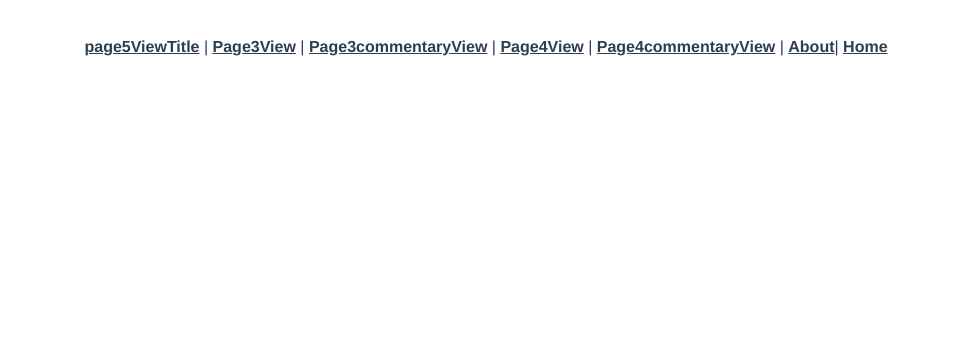
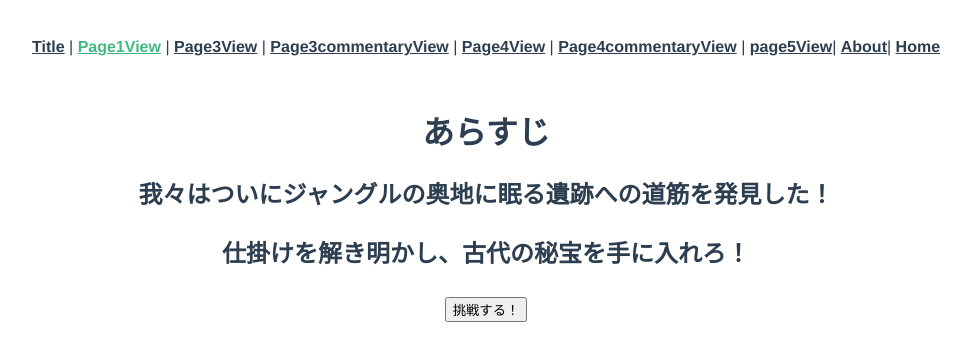
Before and after one commit to webex16-team-10/team10-original-app, a Vue app: page /page1 in a window 1280 px wide. Shown: the top 360 px of the page, without its empty margins (154-1125 px from the left). Built offline with nearby package versions, Linux system fonts and the light colour scheme.

Commit message:
あらすじを追加しました

```diff
--- a/src/App.vue
+++ b/src/App.vue
@@ -1,11 +1,12 @@
 <template>
   <nav>
-    <router-link to="/page5View">page5View</router-link>
     <router-link to="/title">Title</router-link> |
+    <router-link to="/page1">Page1View</router-link> |
     <router-link to="/page3">Page3View</router-link> |
     <router-link to="/page3commentary">Page3commentaryView</router-link> |
     <router-link to="/page4">Page4View</router-link> |
     <router-link to="/page4commentary">Page4commentaryView</router-link> |
+    <router-link to="/page5View">page5View</router-link>|
     <router-link to="/about">About</router-link>|
     <router-link to="/">Home</router-link>
   </nav>
--- a/src/router/index.js
+++ b/src/router/index.js
@@ -20,6 +20,11 @@ const routes = [
     path: "/title",
     name: "title",
     component: () => import("../views/TitleView.vue"),
+  },
+  {
+    path: "/page1",
+    name: "page1",
+    component: () => import("../views/page1View.vue"),
   },
   {
     path: "/page3",
--- a/src/views/TitleView.vue
+++ b/src/views/TitleView.vue
@@ -1,9 +1,11 @@
 <template>
   <div>タイトル</div>
-  <div><button id="start">START</button></div>
+  <div><button id="start" v-on:click="page1">START</button></div>
   <div>
     ABOUT
-    <p>謎解きを通して、プログラミングで何が出来るか学ぼう！</p>
+    <p>謎解き×プログラミング学習</p>
+    <p>プログラミングで何が出来るのか、実際のコードを見ながら、遊んで学べる</p>
+    <p>クリック、ドラッグ、入力のみの簡単操作！</p>
   </div>
   <div>
     PASSWORD
@@ -11,3 +13,12 @@
     <p><button id="secret">GO</button></p>
   </div>
 </template>
+<script>
+export default {
+  methods: {
+    page1() {
+      this.$router.push("/page1")
+    },
+  },
+}
+</script>
--- /dev/null
+++ b/src/views/page1View.vue
@@ -0,0 +1,17 @@
+<template>
+  <h1>あらすじ</h1>
+  <h2>
+    我々はついにジャングルの奥地に眠る遺跡への道筋を発見した！
+    <p>仕掛けを解き明かし、古代の秘宝を手に入れろ！</p>
+    <p><button id="start" v-on:click="page2">挑戦する！</button></p>
+  </h2>
+</template>
+<script>
+export default {
+  methods: {
+    page2() {
+      this.$router.push("/page3")
+    },
+  },
+}
+</script>
```
